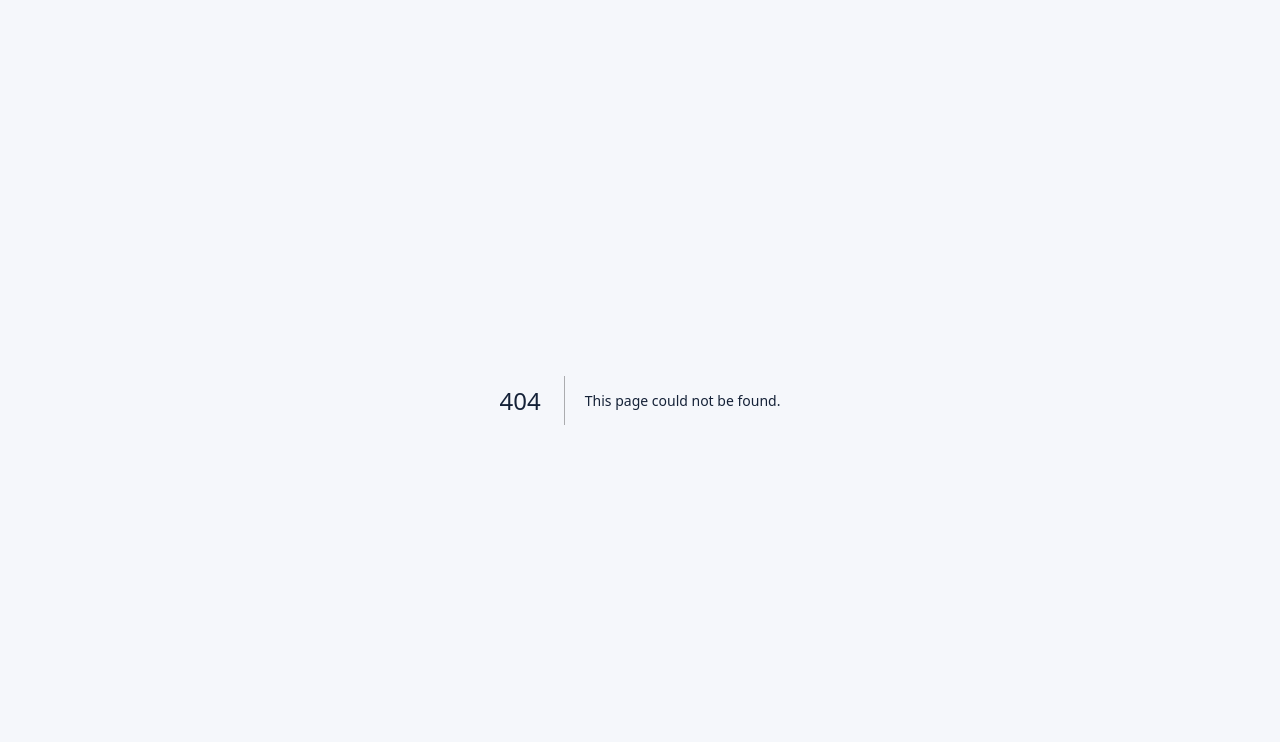
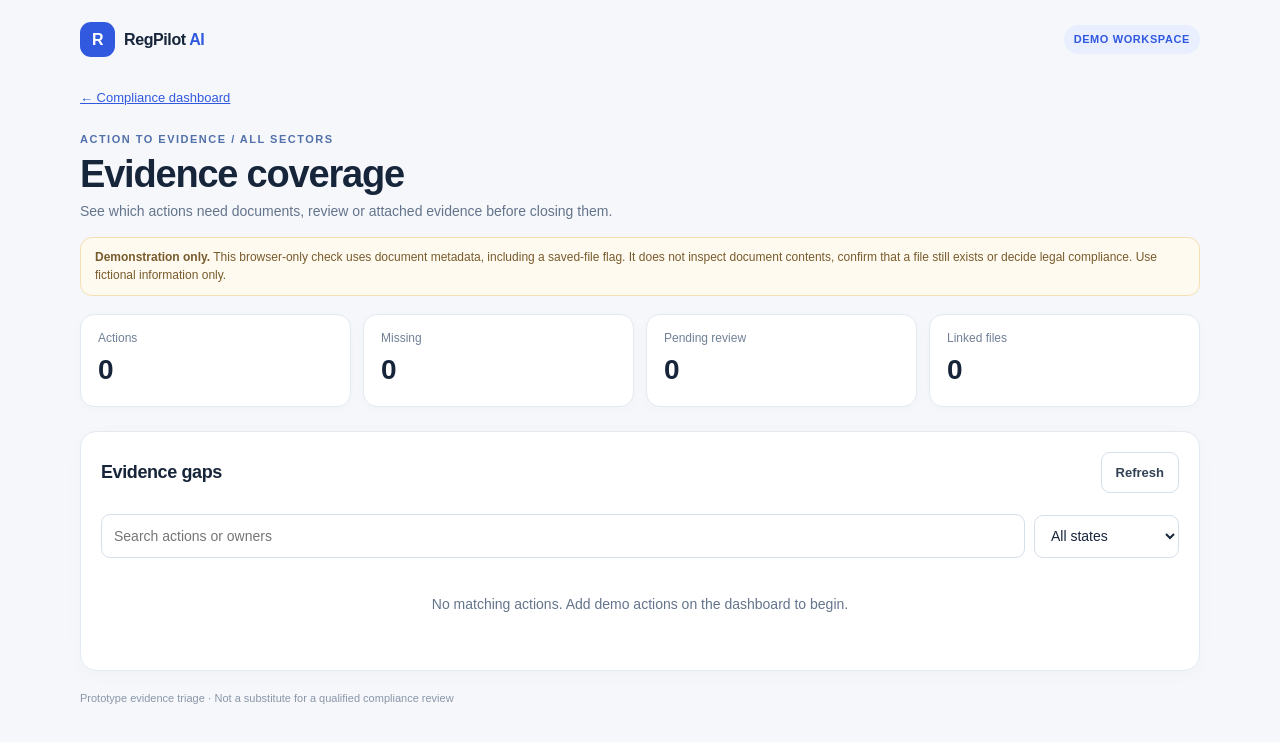
Before and after one commit to alanscott1uk-dev/regpilot-ai., a Next.js app: page /evidence in a window 1280 px wide. Before the commit this address had no page. Shown: the top 742 px of the page. Built offline with nearby package versions, Linux system fonts and the light colour scheme.

Commit message:
Add demo evidence coverage workflow and tests

```diff
--- /dev/null
+++ b/app/evidence/page.tsx
@@ -0,0 +1,47 @@
+"use client";
+import {useEffect,useMemo,useState} from "react";
+import styles from "../dashboard.module.css";
+import {validateObligation} from "../../lib/obligations.mjs";
+import {validDocumentMetadata} from "../../lib/document-categories.mjs";
+import {evidenceCoverage,evidenceCoverageSummary} from "../../lib/evidence-coverage.mjs";
+import type {CoverageRow} from "../../lib/evidence-coverage.mjs";
+const ACTION_KEY="regpilot-demo-obligations-v1";
+const DOCUMENT_KEY="regpilot-document-library-v1";
+const labels:Record<string,string>={
+ "missing":"No linked document",
+ "pending-review":"Document awaiting approval",
+ "review-expired":"Approved document overdue for review",
+ "attachment-unverified":"Approved record with no confirmed file",
+ "evidence-linked":"Linked file recorded"
+};
+const priority:Record<string,number>={"missing":0,"review-expired":1,"attachment-unverified":2,"pending-review":3,"evidence-linked":4};
+function localToday(){const d=new Date();return [d.getFullYear(),String(d.getMonth()+1).padStart(2,"0"),String(d.getDate()).padStart(2,"0")].join("-");}
+export default function Evidence(){
+ const [rows,setRows]=useState<CoverageRow[]>([]);
+ const [loaded,setLoaded]=useState(false);
+ const [filter,setFilter]=useState("All");
+ const [query,setQuery]=useState("");
+ function refresh(){
+  try{
+   const a=JSON.parse(localStorage.getItem(ACTION_KEY)||"[]");
+   const d=JSON.parse(localStorage.getItem(DOCUMENT_KEY)||"[]");
+   setRows(evidenceCoverage(Array.isArray(a)?a.filter(validateObligation):[],Array.isArray(d)?d.filter(validDocumentMetadata):[],localToday()));
+  }catch{setRows([]);}
+  setLoaded(true);
+ }
+ useEffect(()=>{refresh();window.addEventListener("focus",refresh);return()=>window.removeEventListener("focus",refresh);},[]);
+ const summary=useMemo(()=>evidenceCoverageSummary(rows),[rows]);
+ const visible=useMemo(()=>rows.filter(r=>(filter==="All"||r.state===filter)&&[r.title,r.owner].join(" ").toLowerCase().includes(query.toLowerCase())).sort((a,b)=>(priority[a.state]??99)-(priority[b.state]??99)),[rows,filter,query]);
+ return <main className={styles.shell}>
+  <header className={styles.top}><div className={styles.brand}><span className={styles.mark}>R</span>RegPilot <span style={{color:"#3159df"}}>AI</span></div><span className={styles.pill}>DEMO WORKSPACE</span></header>
+  <a href="/" style={{fontSize:13,color:"#3159df"}}>← Compliance dashboard</a>
+  <div style={{marginTop:24}}><div className={styles.eyebrow}>Action to evidence / All sectors</div><h1 className={styles.heading}>Evidence coverage</h1><p className={styles.sub}>See which actions need documents, review or attached evidence before closing them.</p></div>
+  <div className={styles.notice}><strong>Demonstration only.</strong> This browser-only check uses document metadata, including a saved-file flag. It does not inspect document contents, confirm that a file still exists or decide legal compliance. Use fictional information only.</div>
+  <section className={styles.stats}>{[["Actions",summary.total||0],["Missing",(summary.missing||0)],["Pending review",(summary["pending-review"]||0)+(summary["review-expired"]||0)],["Linked files",(summary["evidence-linked"]||0)]].map(([label,count])=><div className={styles.stat} key={label}><div className={styles.statLabel}>{label}</div><div className={styles.statNumber}>{count}</div></div>)}</section>
+  <section className={styles.panel}><div style={{display:"flex",justifyContent:"space-between",gap:10,flexWrap:"wrap",alignItems:"center"}}><h2 className={styles.panelTitle} style={{margin:0}}>Evidence gaps</h2><button className={styles.button+" "+styles.outline} onClick={refresh}>Refresh</button></div>
+   <div className={styles.toolbar} style={{marginTop:16}}><input className={styles.field+" "+styles.search} aria-label="Search actions" placeholder="Search actions or owners" value={query} onChange={e=>setQuery(e.target.value)}/><select aria-label="Filter evidence status" className={styles.field+" "+styles.filter} value={filter} onChange={e=>setFilter(e.target.value)}><option value="All">All states</option>{Object.entries(labels).map(([key,value])=><option key={key} value={key}>{value}</option>)}</select></div>
+   {!loaded?<p className={styles.empty}>Loading local records…</p>:visible.length===0?<p className={styles.empty}>No matching actions. Add demo actions on the dashboard to begin.</p>:<div className={styles.list}>{visible.map(row=><article key={row.id} className={styles.item}><div><span className={styles.category}>{labels[row.state]}</span><div className={styles.itemTitle}>{row.title}</div><div className={styles.meta}>{row.owner} · Due {row.due||"Not set"} · {row.linked} linked document(s) · {row.verifiedAttachments} recorded current approved file(s)</div></div><div className={styles.actions}><a href="/documents" className={styles.button+" "+styles.outline} style={{textDecoration:"none"}}>Manage documents</a></div></article>)}</div>}
+  </section>
+  <p className={styles.footer}>Prototype evidence triage · Not a substitute for a qualified compliance review</p>
+ </main>;
+}
```
